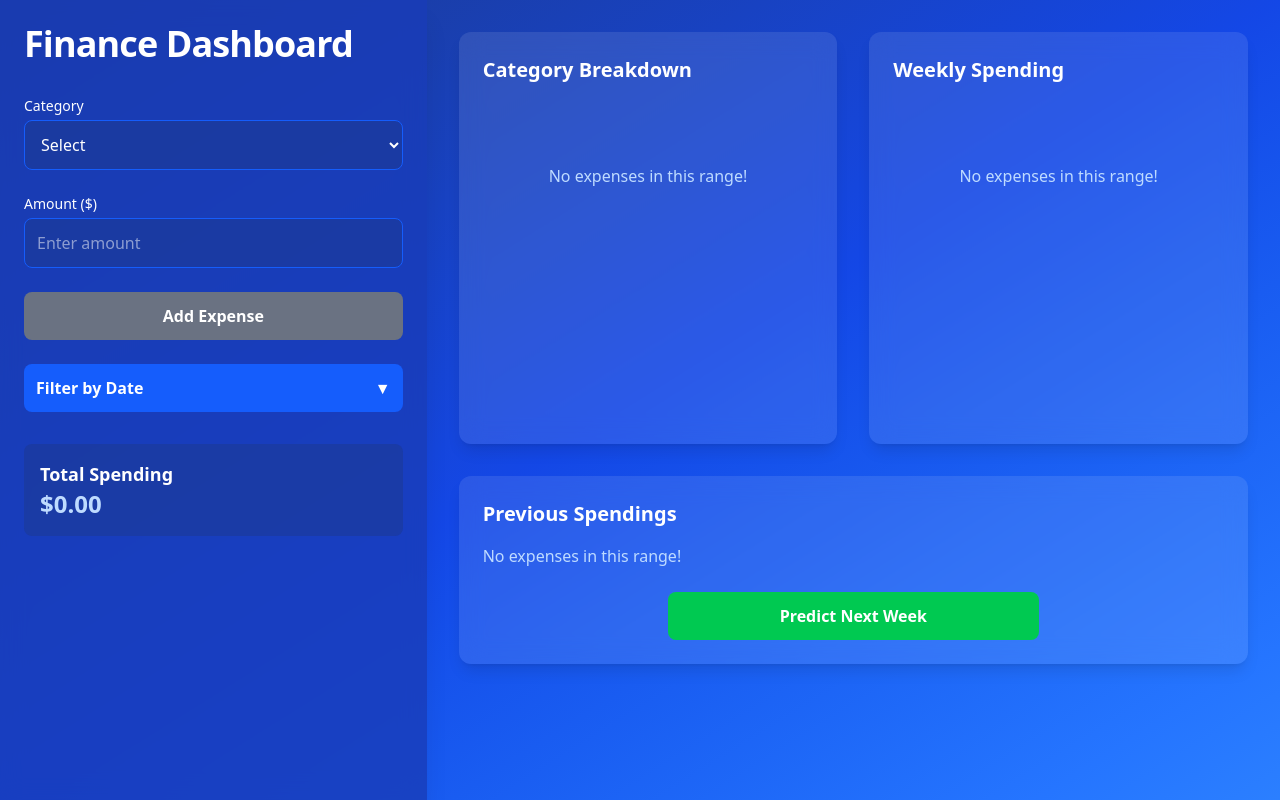
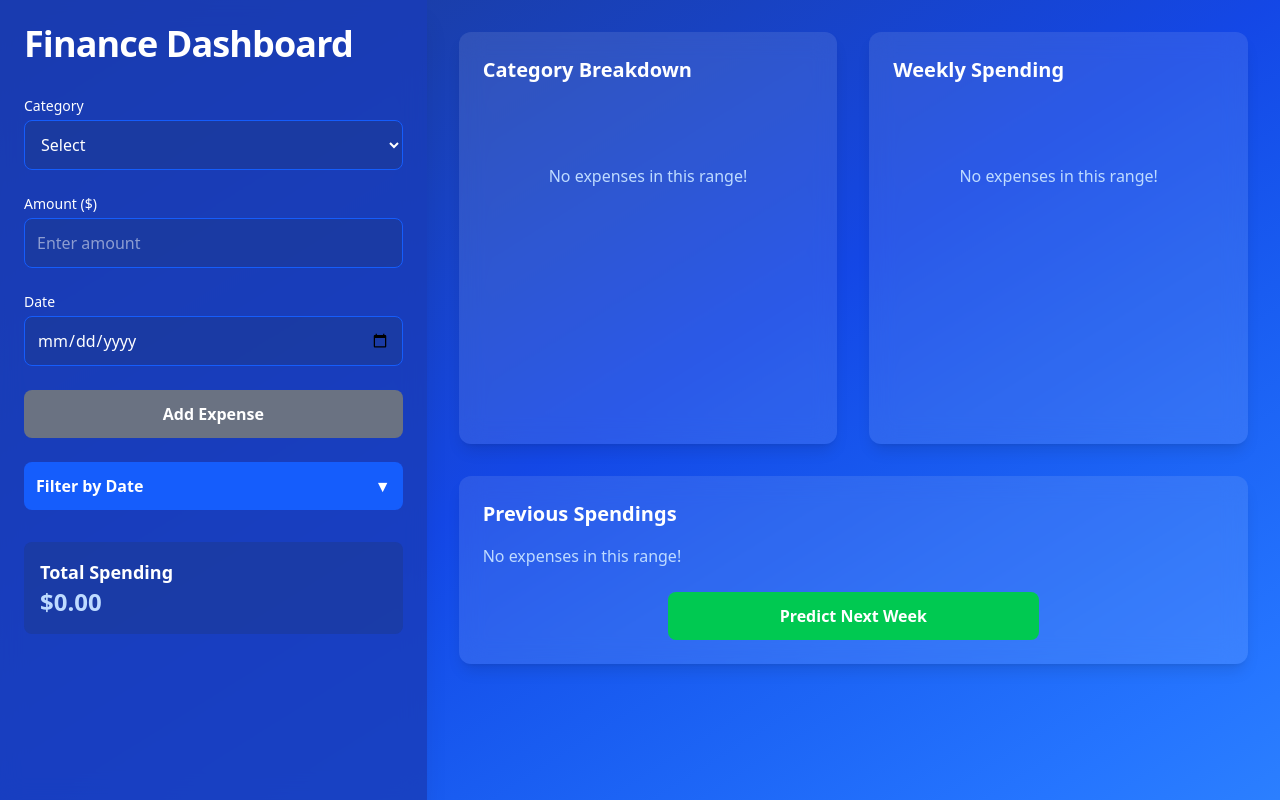
Before and after one commit to ElderHorror/finance-tracker-frontend, a React (Vite) app: page / in a window 1280 px wide. Built offline with nearby package versions, Linux system fonts and the light colour scheme.

Commit message:
Fixed Date

```diff
--- a/src/App.jsx
+++ b/src/App.jsx
@@ -26,6 +26,7 @@ function App() {
   );
   const [category, setCategory] = useState("");
   const [amount, setAmount] = useState("");
+  const [date, setDate] = useState(""); // New date input state
   const [editIndex, setEditIndex] = useState(null);
   const [startDate, setStartDate] = useState("");
   const [endDate, setEndDate] = useState("");
@@ -38,30 +39,33 @@ function App() {
 
   const handleSubmit = (e) => {
     e.preventDefault();
-    if (!category || !amount) return; // Prevent submission if either is empty
+    if (!category || !amount) return; // Prevent submission if category or amount is empty
+    const expenseDate = date ? new Date(date) : new Date(); // Use selected date or current date
     if (editIndex !== null) {
       const updatedExpenses = [...expenses];
       updatedExpenses[editIndex] = {
         category,
         amount: Number(amount),
-        date: new Date(expenses[editIndex].date),
+        date: expenseDate,
       };
       setExpenses(updatedExpenses);
       setEditIndex(null);
     } else {
       setExpenses([
         ...expenses,
-        { category, amount: Number(amount), date: new Date() },
+        { category, amount: Number(amount), date: expenseDate },
       ]);
     }
     setCategory("");
     setAmount("");
+    setDate(""); // Reset date input after submission
   };
 
   const handleEdit = (index) => {
     setEditIndex(index);
     setCategory(expenses[index].category);
     setAmount(expenses[index].amount);
+    setDate(new Date(expenses[index].date).toISOString().split("T")[0]); // Pre-fill date in YYYY-MM-DD format
   };
 
   const handleDelete = (index) => {
@@ -70,6 +74,7 @@ function App() {
       setEditIndex(null);
       setCategory("");
       setAmount("");
+      setDate("");
     }
   };
 
@@ -194,6 +199,15 @@ function App() {
               onChange={(e) => setAmount(e.target.value)}
               className="w-full p-3 mt-1 bg-blue-900/50 border border-blue-600 rounded-lg text-white focus:ring-2 focus:ring-blue-400 transition duration-200"
               placeholder="Enter amount"
+            />
+          </div>
+          <div>
+            <label className="block text-sm font-medium">Date</label>
+            <input
+              type="date"
+              value={date}
+              onChange={(e) => setDate(e.target.value)}
+              className="w-full p-3 mt-1 bg-blue-900/50 border border-blue-600 rounded-lg text-white focus:ring-2 focus:ring-blue-400 transition duration-200"
             />
           </div>
           <button
```
